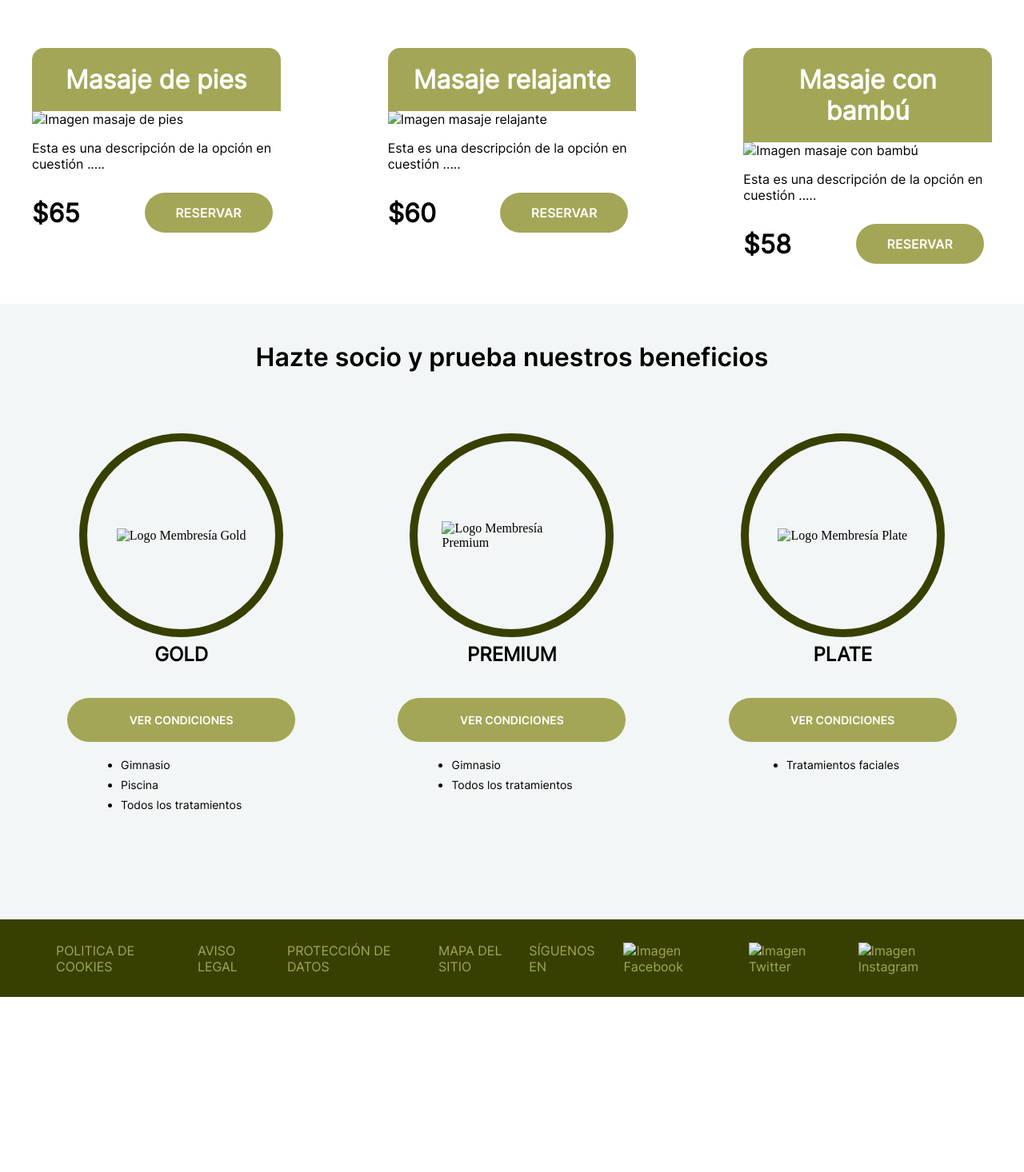
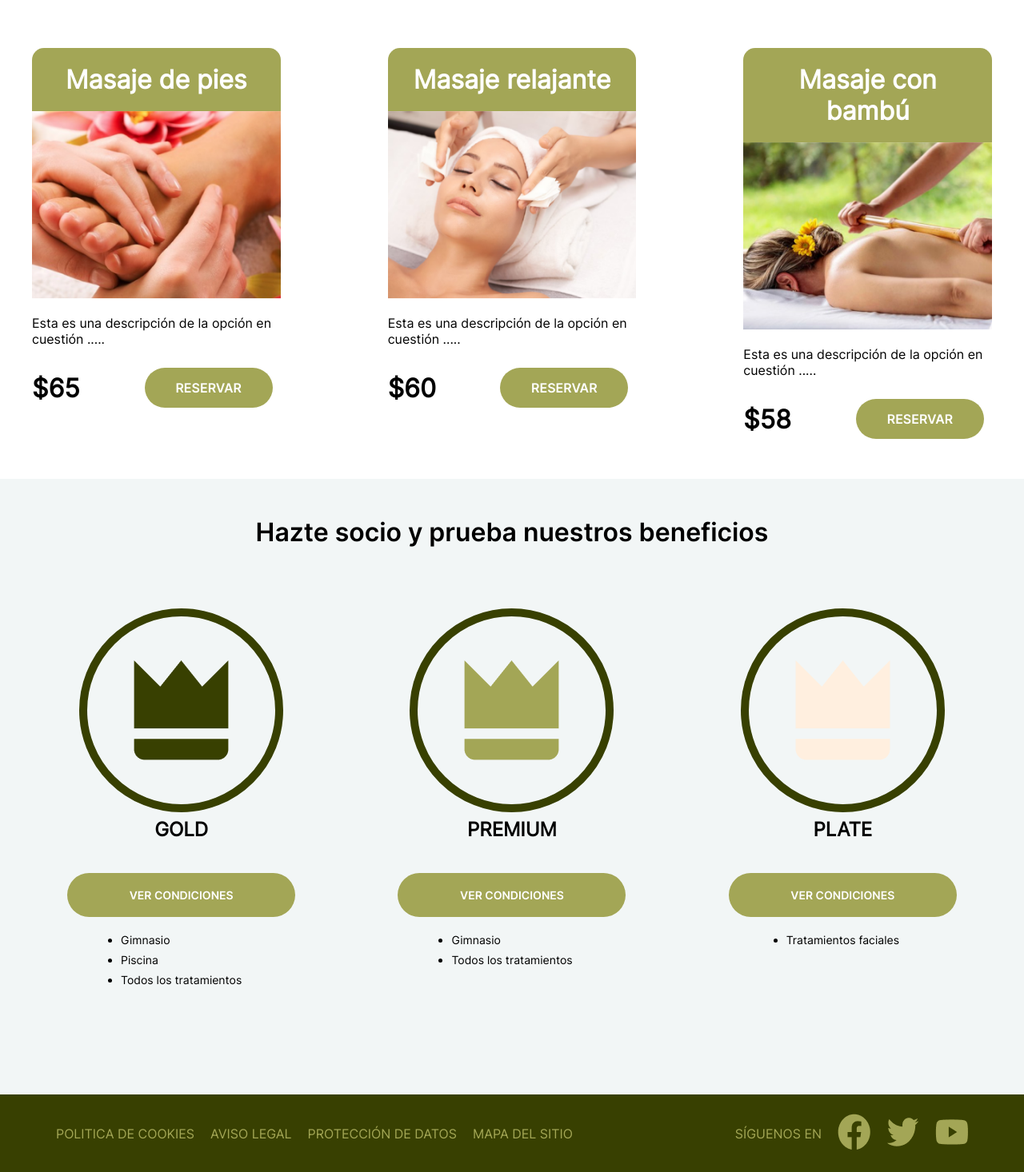
Before and after one commit to santiagobejarano/PaginaWeb_Spa, a plain HTML site: page index.html in a window 1280 px wide. Shown: the part 880-2346 px from the top of the page at 80% size. Before the commit the page ends 2127 px from the top, so only its background shows below. Drawn offline with Linux system fonts and the light colour scheme; files that its build step writes are made by us from their sources; files whose address does not match are found by name.

Commit message:
fix: Paths for GitHub Pages

```diff
--- a/index.html
+++ b/index.html
@@ -5,7 +5,7 @@
     <meta charset="UTF-8">
     <meta name="viewport" content="width=device-width, initial-scale=1.0">
     <title>SPA</title>
-    <link rel="stylesheet" href="assets/styleSheet/styles.css" />
+    <link rel="stylesheet" href="styles.css" />
 </head>
 
 <body>
@@ -22,7 +22,7 @@
 
         <div class="user">
             <ul>
-                <li><img src="assets/images/user.png" alt="Imagen usuario" /></li>
+                <li><img src="images/user.png" alt="Imagen usuario" /></li>
                 <li>Mi cuenta</li>
             </ul>
         </div>
@@ -30,8 +30,8 @@
         <div class="language">
             <ul>
                 <li>ES</li>
-                <li><img src="assets/images/flag.png" alt="Imagen bandera lenguaje español" /></li>
-                <li><img src="assets/images/arrow.png" alt="Imagen flecha abajo" /></li>
+                <li><img src="images/flag.png" alt="Imagen bandera lenguaje español" /></li>
+                <li><img src="images/arrow.png" alt="Imagen flecha abajo" /></li>
             </ul>
         </div>
     </header>
@@ -60,7 +60,7 @@
             <div>
                 <div>
                     <h2>Masaje de pies</h2>
-                    <img src="assets/images/pies.png" alt="Imagen masaje de pies" />
+                    <img src="images/pies.png" alt="Imagen masaje de pies" />
                     <p class="serviceDescription">Esta es una descripción de la opción en cuestión .....</p>
                 </div>
                 <div class="price">
@@ -72,7 +72,7 @@
             <div>
                 <div>
                     <h2>Masaje relajante</h2>
-                    <img src="assets/images/relajante.png" alt="Imagen masaje relajante" />
+                    <img src="images/relajante.png" alt="Imagen masaje relajante" />
                     <p class="serviceDescription">Esta es una descripción de la opción en cuestión .....</p>
                 </div>
                 <div class="price">
@@ -84,7 +84,7 @@
             <div>
                 <div>
                     <h2>Masaje con bambú</h2>
-                    <img src="assets/images/bambu.png" alt="Imagen masaje con bambú" />
+                    <img src="images/bambu.png" alt="Imagen masaje con bambú" />
                     <p class="serviceDescription">Esta es una descripción de la opción en cuestión .....</p>
                 </div>
                 <div class="price">
@@ -102,7 +102,7 @@
             <div class="memberships">
                 <div>
                     <div class="circle">
-                        <img src="assets/images/gold.png" alt="Logo Membresía Gold" />
+                        <img src="images/gold.png" alt="Logo Membresía Gold" />
                     </div>
                     <h3>GOLD</h3>
                     <button>VER CONDICIONES</button>
@@ -115,7 +115,7 @@
 
                 <div>
                     <div class="circle">
-                        <img src="assets/images/premium.png" alt="Logo Membresía Premium" />
+                        <img src="images/premium.png" alt="Logo Membresía Premium" />
                     </div>
                     <h3>PREMIUM</h3>
                     <button>VER CONDICIONES</button>
@@ -127,7 +127,7 @@
 
                 <div>
                     <div class="circle">
-                        <img src="assets/images/plate.png" alt="Logo Membresía Plate" />
+                        <img src="images/plate.png" alt="Logo Membresía Plate" />
                     </div>
                     <h3>PLATE</h3>
                     <button>VER CONDICIONES</button>
@@ -150,9 +150,9 @@
 
             <ul class="footerRight">
                 <li>SÍGUENOS EN</li>
-                <li><img src="assets/images/rs_facebook.png" alt="Imagen Facebook" /></li>
-                <li><img src="assets/images/rs_twiter.png" alt="Imagen Twitter" /></li>
-                <li><img src="assets/images/rs_youtube.png" alt="Imagen Instagram" /></li>
+                <li><img src="images/rs_facebook.png" alt="Imagen Facebook" /></li>
+                <li><img src="images/rs_twiter.png" alt="Imagen Twitter" /></li>
+                <li><img src="images/rs_youtube.png" alt="Imagen Instagram" /></li>
             </ul>
         </div>
     </footer>
--- a/styles.css
+++ b/styles.css
@@ -120,8 +120,8 @@ header ul li:hover {
 .reservation {
     font-family: 'Menu';
     background-color: #F2F6F6;
+    box-sizing: border-box;
     display: flex;
-    box-sizing: border-box;
     height: 100px;
     padding: 10px;
     align-items: center;
```
